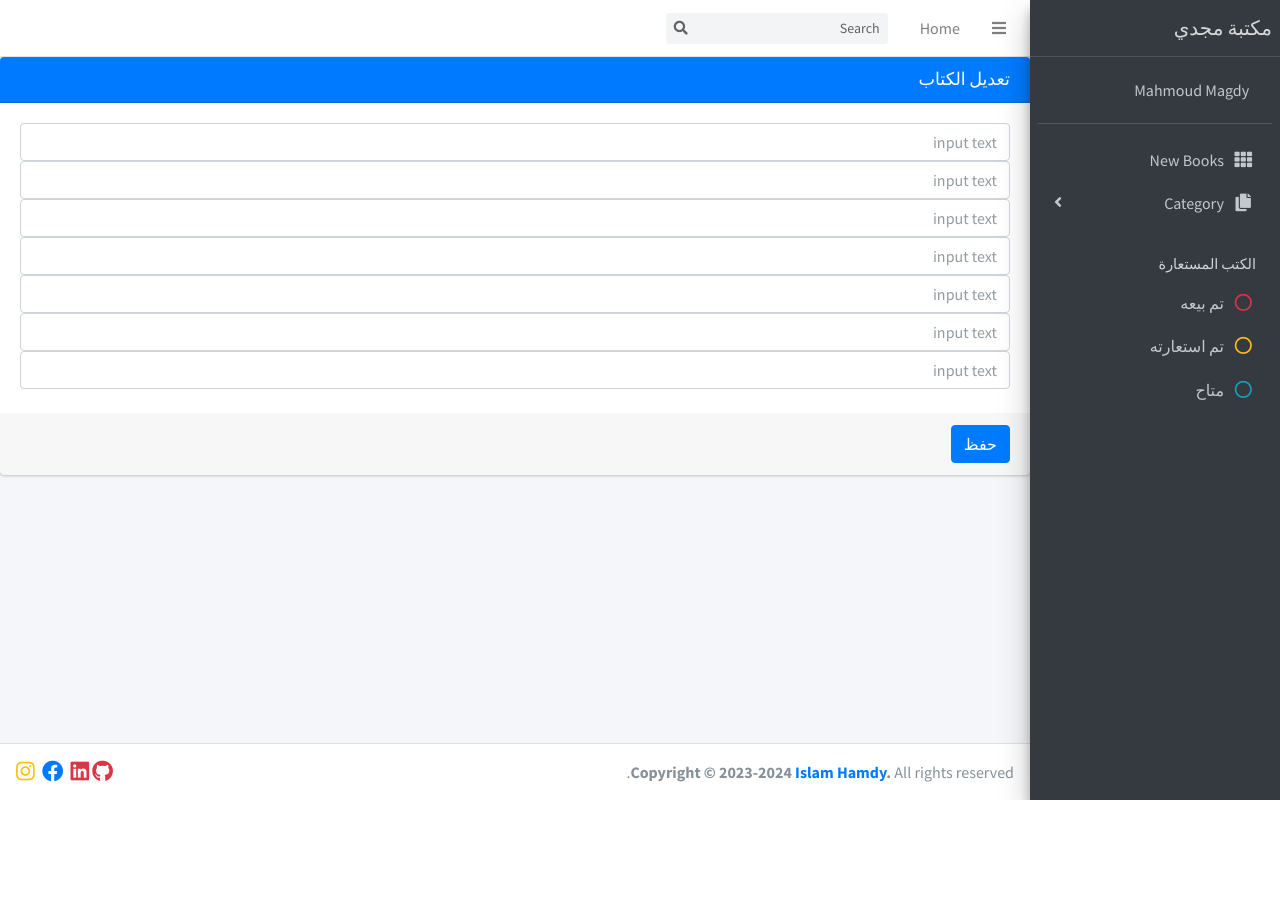
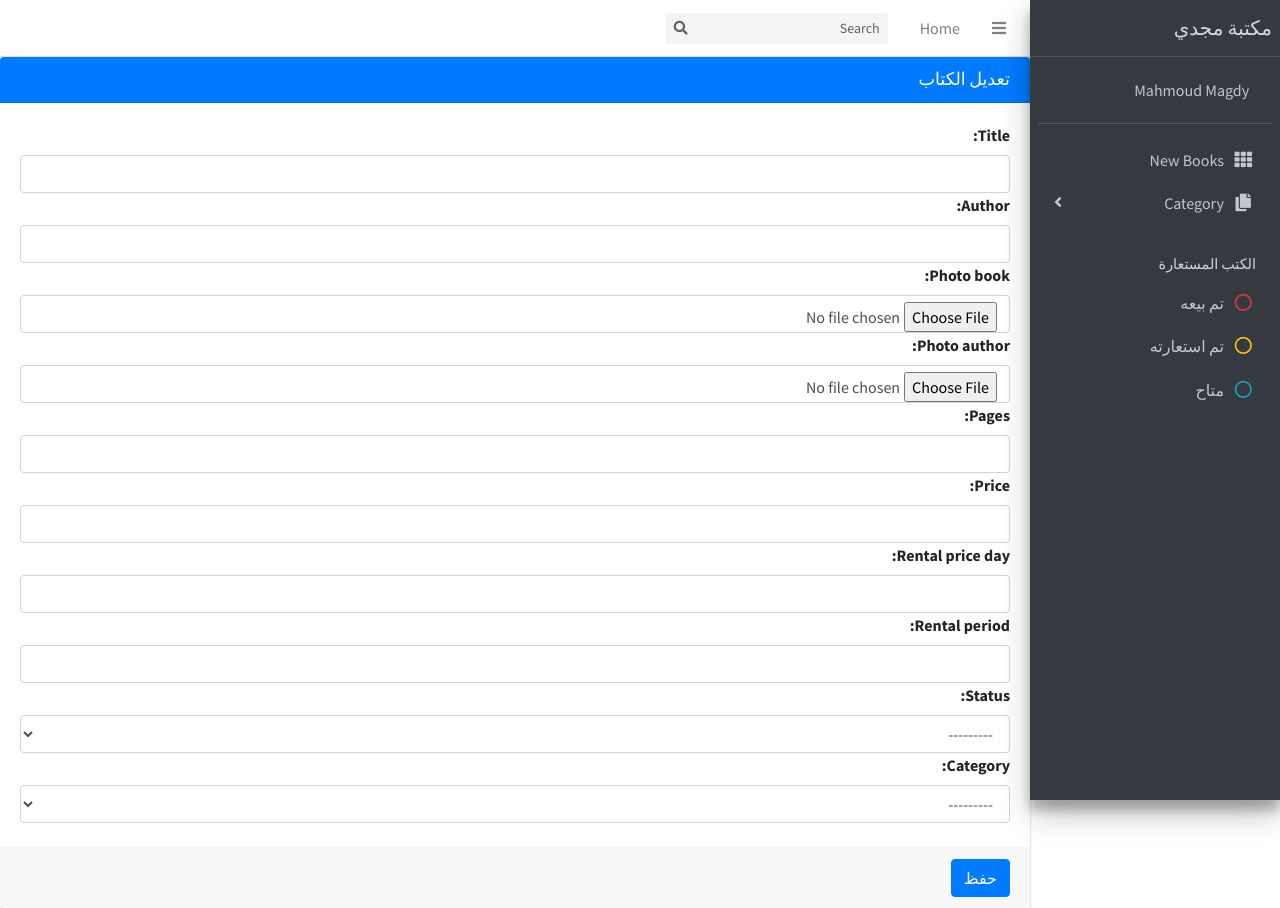
Before and after one commit to mohmagdy214/FullStack-LMS, a Django app: template templates/pages/update.html in a window 1280 px wide. Shown: the top 908 px of the page. Before the commit the page ends 800 px from the top, so only its background shows below. Run offline with Django 4.2, Linux system fonts and the light colour scheme; the template is opened without the code that fills it: values that come from a table or form of the project are taken from there, others are empty; data comes from the database, SQL or seed files in the repository; both versions use the stored data as it was after the commit; some libraries are stand-ins or nearby versions.

Commit message:
update the books from the site

```diff
--- a/lms_app/urls.py
+++ b/lms_app/urls.py
@@ -4,5 +4,5 @@
 urlpatterns = [
     path('', views.index, name='index'),
     path('books', views.books, name='books'),
-
+    path('<int:id>', views.update, name='update'),
 ]
--- a/templates/pages/index.html
+++ b/templates/pages/index.html
@@ -140,7 +140,7 @@
                     <span class="sr-only">Toggle Dropdown</span>
                   </button>
                   <div class="dropdown-menu">
-                    <a class="dropdown-item" href="#">تعديل</a>
+                    <a class="dropdown-item" href="{% url 'update' book.id %}">تعديل</a>
                     <a class="dropdown-item" href="#">حذف</a>
                 <!-- Button trigger modal -->
                   </div>
--- a/templates/pages/update.html
+++ b/templates/pages/update.html
@@ -15,16 +15,10 @@
     <!-- /.card-header -->
     <!-- form start -->
     <form  method="POST" enctype="multipart/form-data">
-
+    {% csrf_token %}
       <div class="card-body">
 
-        <input type="text" class="form-control" placeholder="input text">
-        <input type="text" class="form-control" placeholder="input text">
-        <input type="text" class="form-control" placeholder="input text">
-        <input type="text" class="form-control" placeholder="input text">
-        <input type="text" class="form-control" placeholder="input text">
-        <input type="text" class="form-control" placeholder="input text">
-        <input type="text" class="form-control" placeholder="input text">
+      {{form}}
 
         <small id='totalrente' class="form-text text-muted"></small>
       </div>
```
Also changed, not shown: lms_app/views.py (+17 -1 lines), db.sqlite3.
